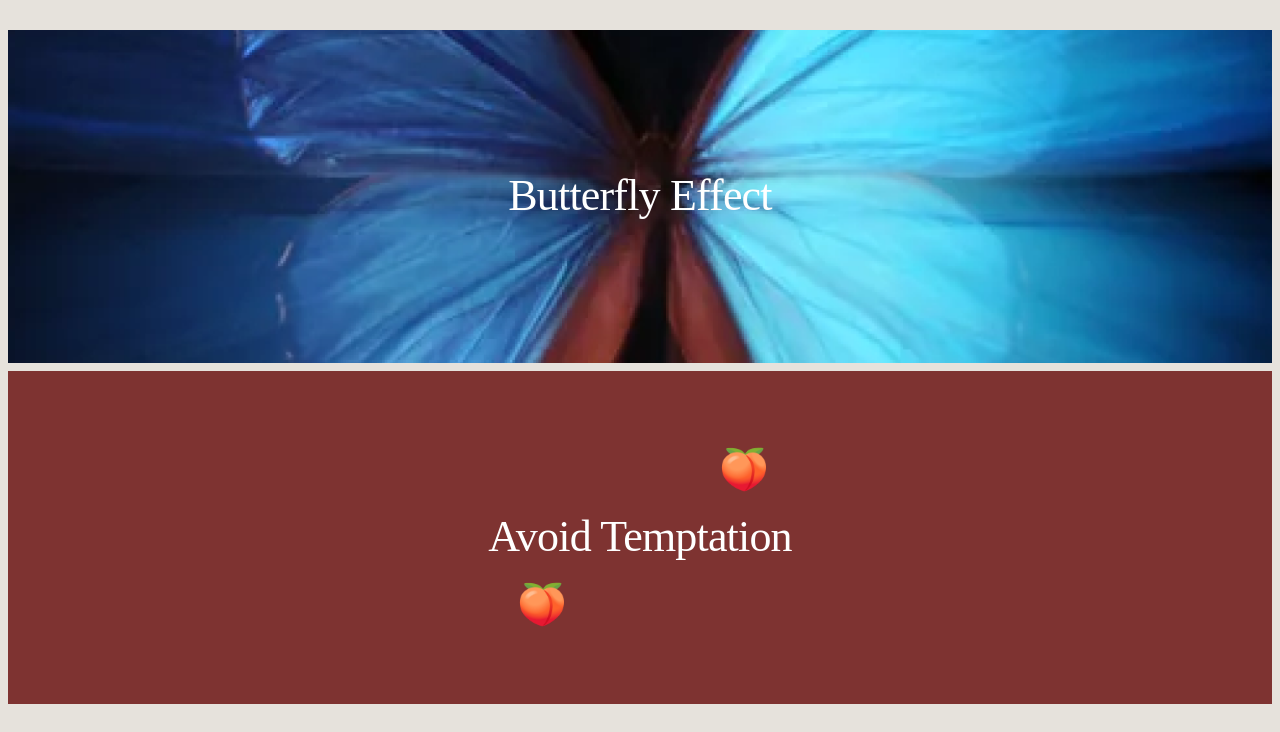
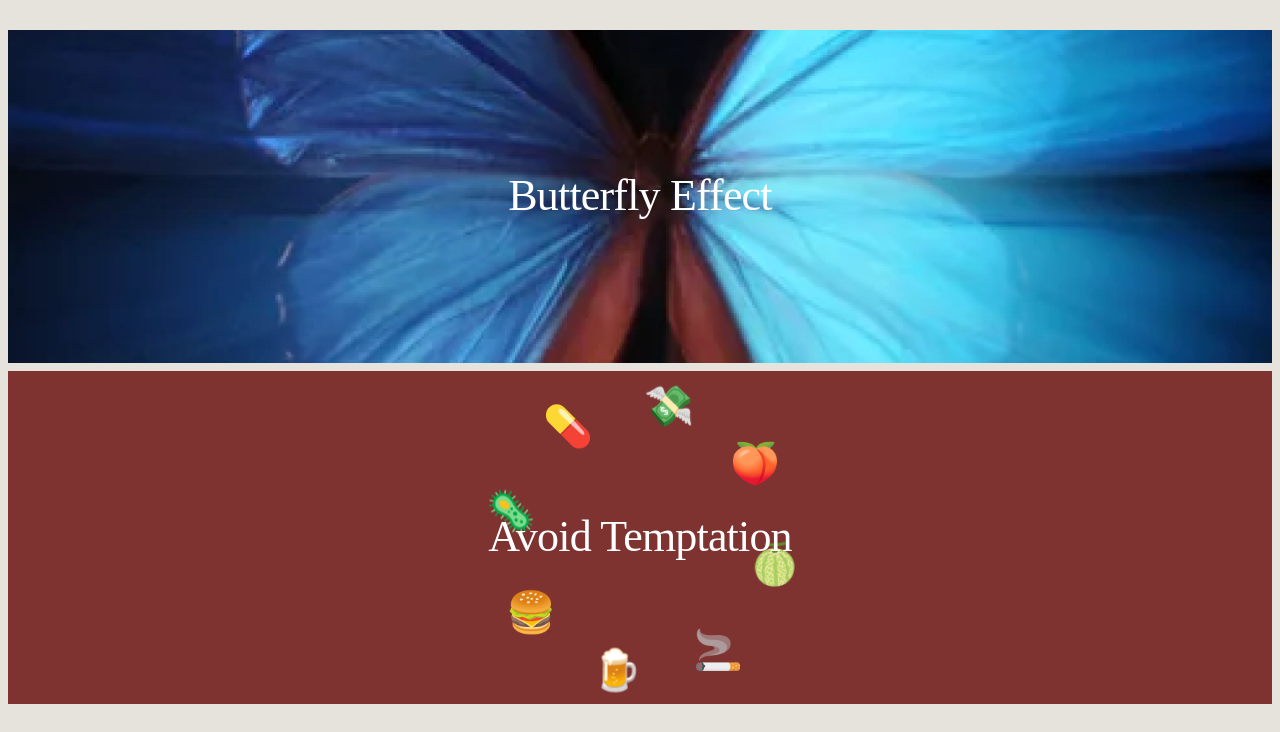
Before and after one commit to frederikaagaard/julefrokost, a website: page hub/dist/index.html in a window 1280 px wide. Shown: the part 68-800 px from the top of the page. Drawn offline with Linux system fonts and the light colour scheme.

Commit message:
Restore varied temptation emojis in an evenly spaced circular orbit

```diff
--- a/hub/dist/hub.css
+++ b/hub/dist/hub.css
@@ -3,12 +3,12 @@
 .hub{position:relative;display:grid;grid-template-columns:1fr;grid-template-rows:minmax(0,1fr) minmax(0,1fr);gap:8px;height:100svh;min-height:540px;padding:98px 8px 28px;overflow:hidden}
 .hub-logo{position:absolute;left:50%;top:39px;transform:translateX(-50%);z-index:2;pointer-events:none}
 .entry{position:relative;min-height:0;overflow:hidden;text-decoration:none;color:#fff;touch-action:manipulation;outline-offset:-5px;display:grid;place-items:center}
-.butterfly{background:#03070a}.temptation{background:#7e3331}
+.butterfly{background:#03070a}.temptation{background:#7e3331;container-type:size}
 .butterfly-art{position:absolute;left:-3.2%;top:-29.14%;width:106.4%;height:158.6%;object-fit:cover;object-position:center}
 .entry-title{position:relative;z-index:1;text-align:center;font-size:clamp(28px,10.21vw,44px);letter-spacing:-.817px;line-height:1.15;transition:translate .25s ease}
-.ring{position:absolute;top:12%;left:14%;width:72%;height:76%}
+.ring{--size:min(72cqw,calc(100cqh - 64px));position:absolute;top:50%;left:50%;width:var(--size);height:var(--size);transform:translate(-50%,-50%)}
 .orbit{display:block;position:absolute;inset:0;animation:orbit 32s linear infinite}
-.orbit>span{position:absolute;top:calc(50% - cos(var(--angle))*48%);left:calc(50% + sin(var(--angle))*50%);width:44px;height:48px;transform:translate(-50%,-50%)}
+.orbit>span{position:absolute;top:50%;left:50%;width:44px;height:48px;transform:translate(-50%,-50%) rotate(var(--angle)) translateY(calc(var(--size)*-.5)) rotate(calc(var(--angle)*-1))}
 .orbit i{display:block;font:40px/48px 'Apple Color Emoji','Segoe UI Emoji','Noto Color Emoji',sans-serif;animation:counter-orbit 32s linear infinite;text-align:center;font-style:normal}
 @keyframes orbit{to{transform:rotate(360deg)}}@keyframes counter-orbit{to{transform:rotate(-360deg)}}
 .entry:active .entry-title{translate:0 3px}
--- a/hub/dist/index.html
+++ b/hub/dist/index.html
@@ -17,10 +17,10 @@
     </a>
     <a class="entry temptation" href="/temptation/" aria-label="Åbn Avoid Temptation">
       <span class="ring" aria-hidden="true"><span class="orbit">
-        <span style="--angle:0deg"><i>🍑</i></span><span style="--angle:45deg"><i>🍑</i></span>
-        <span style="--angle:90deg"><i>🍑</i></span><span style="--angle:135deg"><i>🍑</i></span>
-        <span style="--angle:180deg"><i>🍑</i></span><span style="--angle:225deg"><i>🍑</i></span>
-        <span style="--angle:270deg"><i>🍑</i></span><span style="--angle:315deg"><i>🍑</i></span>
+        <span style="--angle:0deg"><i>🍑</i></span><span style="--angle:45deg"><i>🍈</i></span>
+        <span style="--angle:90deg"><i>🚬</i></span><span style="--angle:135deg"><i>🍺</i></span>
+        <span style="--angle:180deg"><i>🍔</i></span><span style="--angle:225deg"><i>🦠</i></span>
+        <span style="--angle:270deg"><i>💊</i></span><span style="--angle:315deg"><i>💸</i></span>
       </span></span>
       <span class="entry-title">Avoid Temptation</span>
     </a>
```
